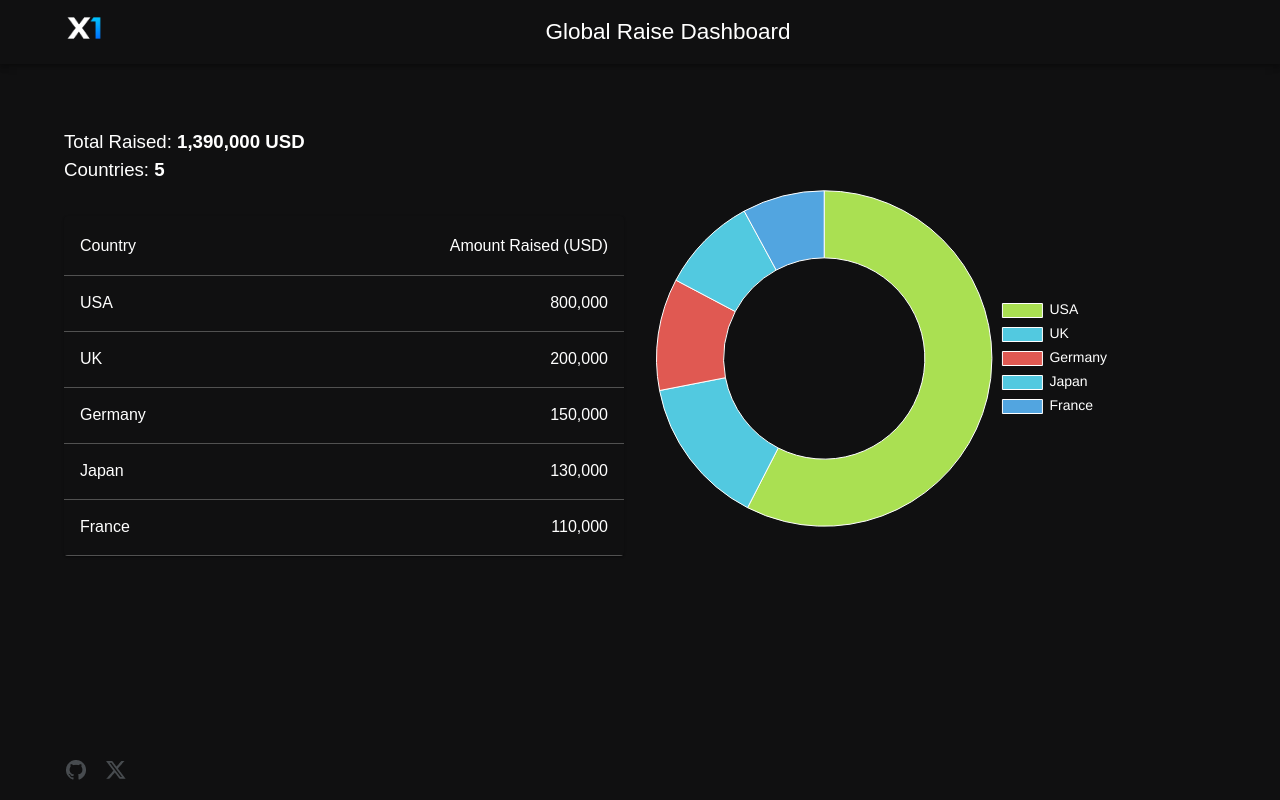
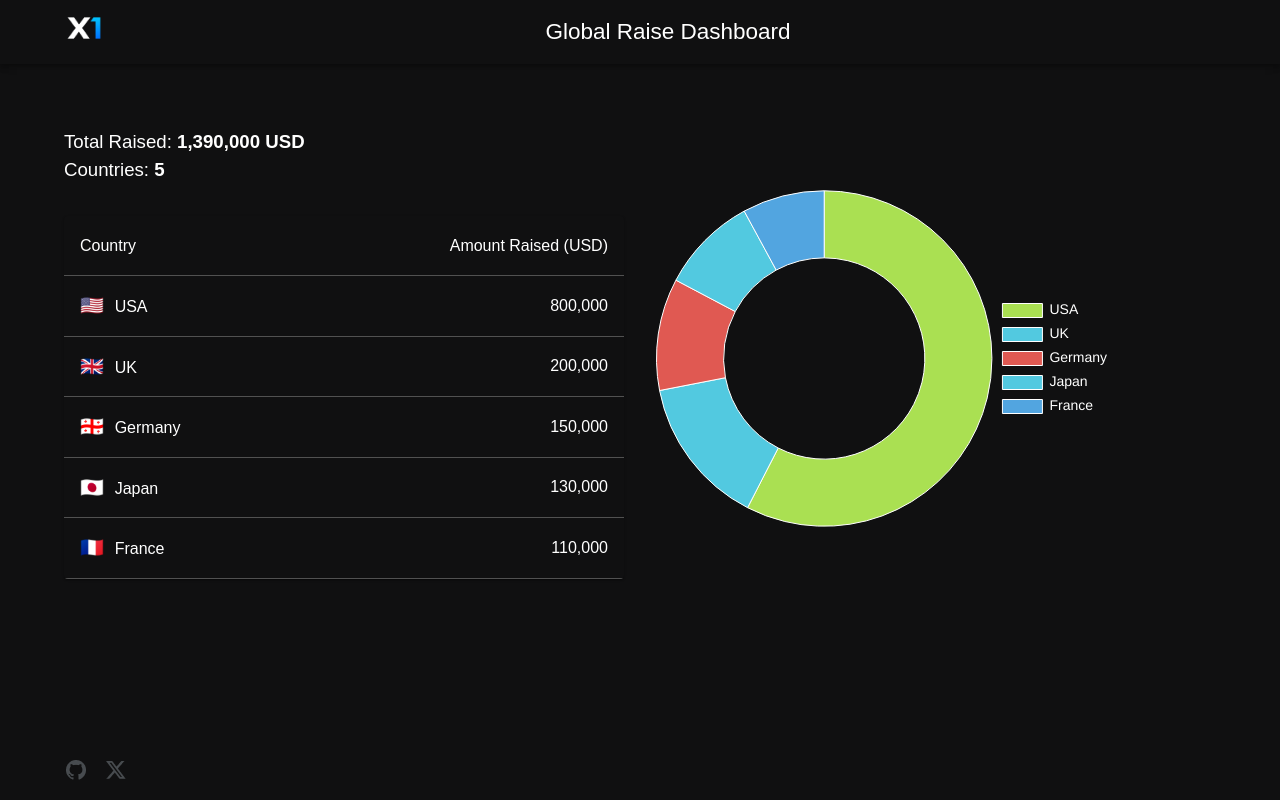
Before and after one commit to FairCrypto/x1-investors, a Next.js app: page / in a window 1280 px wide. Built offline with nearby package versions, Linux system fonts and the light colour scheme.

Commit message:
added flags and countup

```diff
--- a/app/investors.ts
+++ b/app/investors.ts
@@ -1,7 +1,7 @@
 export const investors = [
-  { country: 'USA', amount: 800_000, investors: 1 },
-  { country: 'UK', amount: 200_000, investors: 1 },
-  { country: 'Germany', amount: 150_000, investors: 1 },
-  { country: 'Japan', amount: 130_000, investors: 1 },
-  { country: 'France', amount: 110_000, investors: 1 },
+  { country: 'USA', countryCode: 'US',  amount: 800_000, investors: 1 },
+  { country: 'UK', countryCode: 'GB',  amount: 200_000, investors: 1 },
+  { country: 'Germany', countryCode: 'GE',  amount: 150_000, investors: 1 },
+  { country: 'Japan', countryCode: 'JP',  amount: 130_000, investors: 1 },
+  { country: 'France', countryCode: 'FR',  amount: 110_000, investors: 1 },
 ]
--- a/app/page.tsx
+++ b/app/page.tsx
@@ -17,6 +17,14 @@ import {investors} from "@/app/investors";
 import SocialLinks from "@/app/social-links";
 import CountUp from "react-countup";
 import {DoughnutChart} from "@/app/chart";
+
+function getFlagEmoji(countryCode: string) {
+  return countryCode
+    .toUpperCase()
+    .replace(/./g, (char) =>
+      String.fromCodePoint(127397 + char.charCodeAt(0))
+    );
+}
 
 export default function Home() {
   return (
@@ -57,9 +65,12 @@ export default function Home() {
                   {investors.map((row) => (
                     <TableRow key={row.country}>
                       <TableCell component="th" scope="row">
+                        <span style={{ fontSize: 'larger' }}>
+                          {getFlagEmoji(row.countryCode)}&nbsp;&nbsp;
+                        </span>
                         {row.country}
                       </TableCell>
-                      <TableCell align="right">{row.amount.toLocaleString()}</TableCell>
+                      <TableCell align="right"><CountUp end={row.amount} /></TableCell>
                       {/* <TableCell align="right">{row.investors}</TableCell> */}
                     </TableRow>
                   ))}
```
